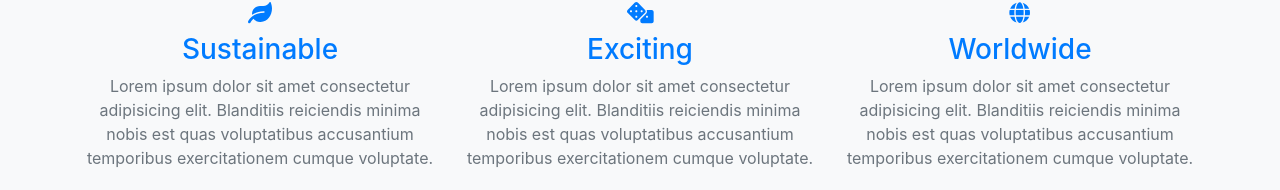
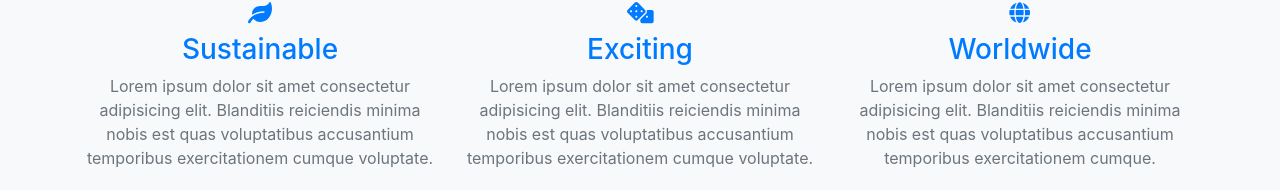
Before and after one commit to CasperHauberg/exam-webshop, a React (Create React App) app: page / in a window 1280 px wide. Shown: the part 1387-1577 px from the top of the page. Built offline with nearby package versions, Linux system fonts and the light colour scheme.

Commit message:
Test change

```diff
--- a/src/About/About.js
+++ b/src/About/About.js
@@ -53,7 +53,7 @@ const About = () => {
             <p className="text-secondary">
               Lorem ipsum dolor sit amet consectetur adipisicing elit.
               Blanditiis reiciendis minima nobis est quas voluptatibus
-              accusantium temporibus exercitationem cumque voluptate.
+              accusantium temporibus exercitationem cumque.
             </p>
           </div>
         </div>
```
